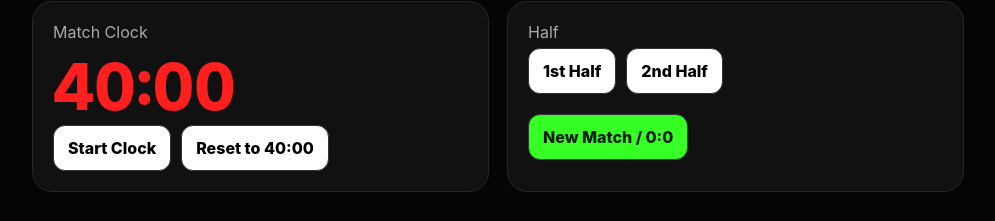
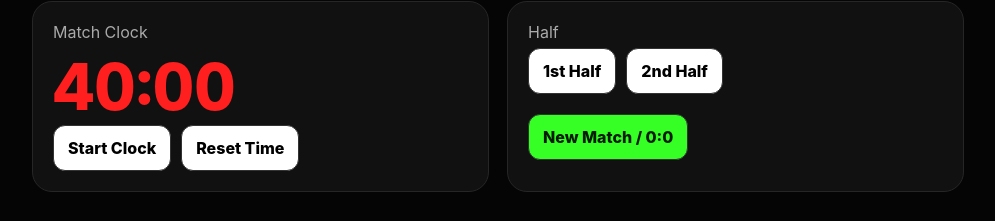
Before and after one commit to AndrisSRFC/rugby-live-score, a website: page public/admin.html in a window 1280 px wide. Shown: the part 500-721 px from the top of the page, without its empty margins (142-1137 px from the left). Drawn offline with nearby package versions, Linux system fonts and the light colour scheme; no server answers.

Commit message:
Change button text from 'Reset to 40:00' to 'Reset Time'

```diff
--- a/public/admin.html
+++ b/public/admin.html
@@ -82,7 +82,7 @@
       <div class="clock" id="clock" style="font-size:64px">40:00</div>
       <div class="row">
         <button onclick="act('toggleClock')" id="clockBtn">Start Clock</button>
-        <button onclick="act('resetClock')">Reset to 40:00</button>
+        <button onclick="act('resetClock')">Reset Time</button>
       </div>
     </section>
 
```
